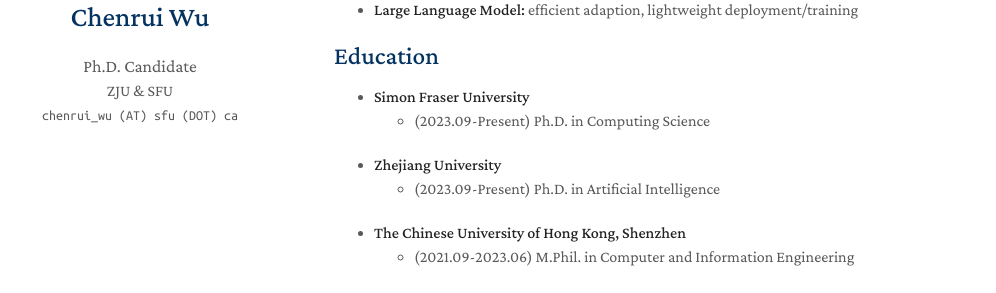
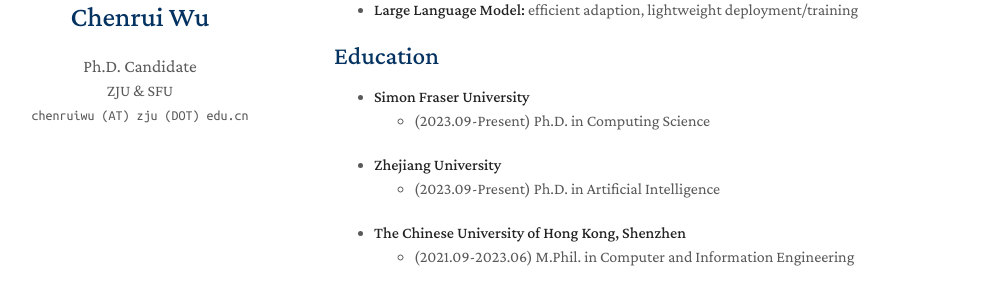
Before and after one commit to wuchenrui/wuchenrui.github.io, a Jekyll site: the page built from index.md, in a window 1280 px wide. Shown: the part 317-610 px from the top of the page, without its empty margins (136-1132 px from the left). Built offline with Jekyll 4.4.1, drawn with Linux system fonts in a browser that asks for light colours; a style sheet for code colours, icons or effects is not loaded; our own code applies the rules of GitHub Pages for plain Markdown files.

Commit message:
Update _config.yml

```diff
--- a/_config.yml
+++ b/_config.yml
@@ -2,7 +2,7 @@
 title: Chenrui Wu
 position: Ph.D. Candidate
 affiliation: ZJU & SFU
-email: chenrui_wu (AT) sfu (DOT) ca
+email: chenruiwu (AT) zju (DOT) edu.cn
 
 # Search Engine Optimization (SEO)
 # The following information is used to improve the website traffic from search engines, e.g., Google.
```
